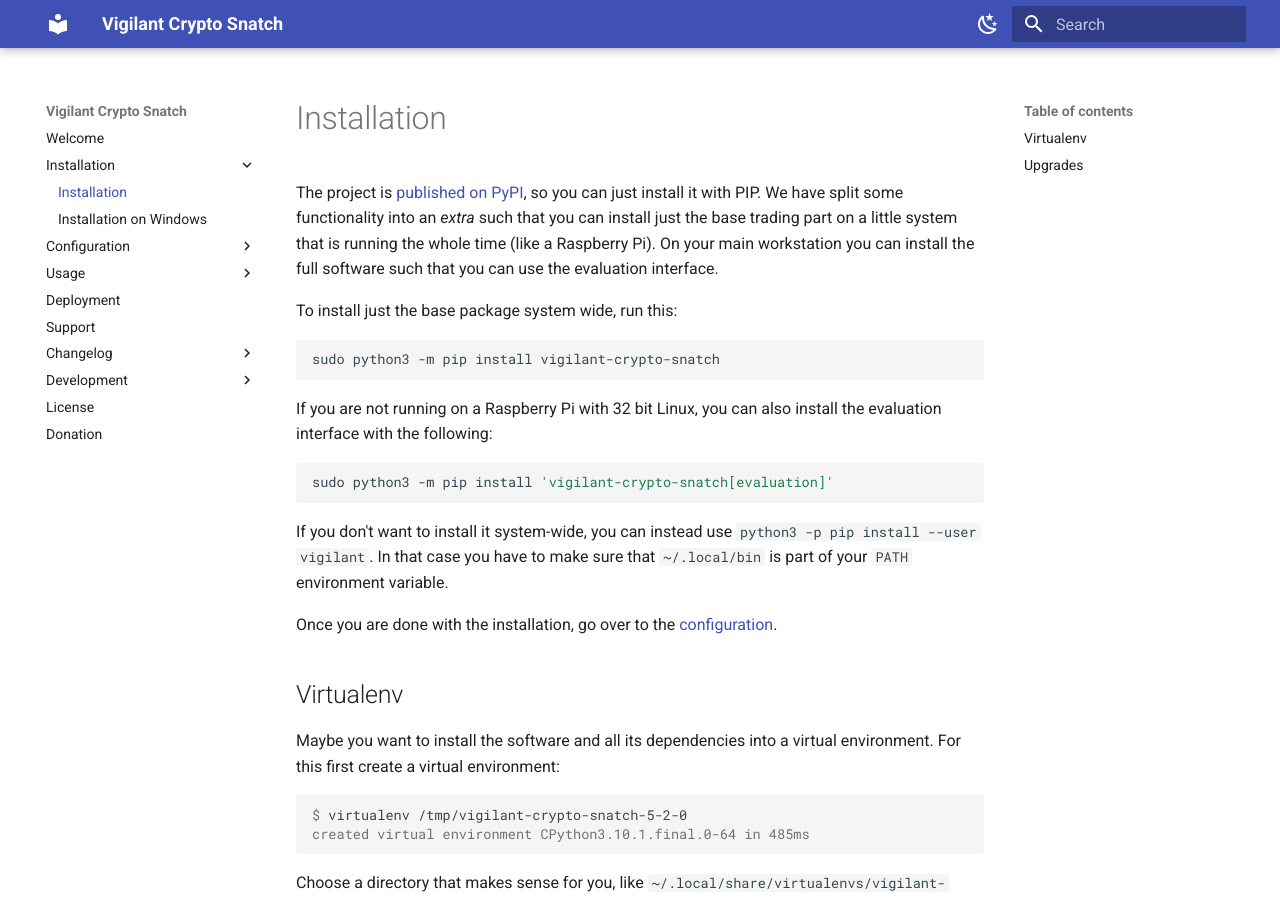
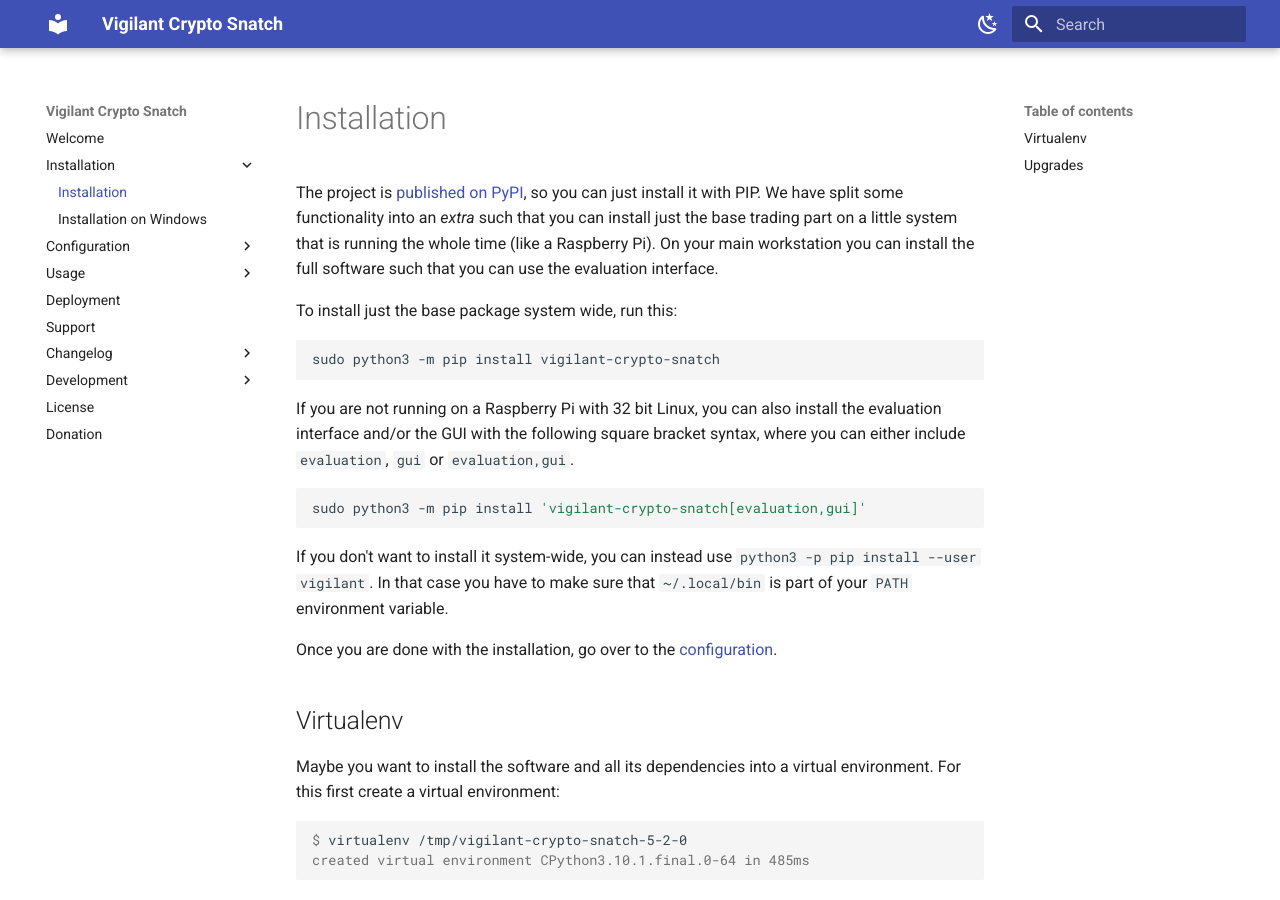
Before and after one commit to martin-ueding/vigilant-crypto-snatch, an MkDocs documentation site: the page built from docs/installation/general.md, in a window 1280 px wide and 900 px high. Built offline with MkDocs 1.6.1 and Material for MkDocs 9.7.7, drawn with Linux system fonts in a browser that asks for light colours.

Commit message:
Update documentation for GUI module

````diff
--- a/docs/installation/general.md
+++ b/docs/installation/general.md
@@ -8,10 +8,10 @@
 sudo python3 -m pip install vigilant-crypto-snatch
 ```
 
-If you are not running on a Raspberry Pi with 32 bit Linux, you can also install the evaluation interface with the following:
+If you are not running on a Raspberry Pi with 32 bit Linux, you can also install the evaluation interface and/or the GUI with the following square bracket syntax, where you can either include `evaluation`, `gui` or `evaluation,gui`.
 
 ```bash
-sudo python3 -m pip install 'vigilant-crypto-snatch[evaluation]'
+sudo python3 -m pip install 'vigilant-crypto-snatch[evaluation,gui]'
 ```
 
 If you don't want to install it system-wide, you can instead use `python3 -p pip install --user vigilant`. In that case you have to make sure that `~/.local/bin` is part of your `PATH` environment variable.
````
